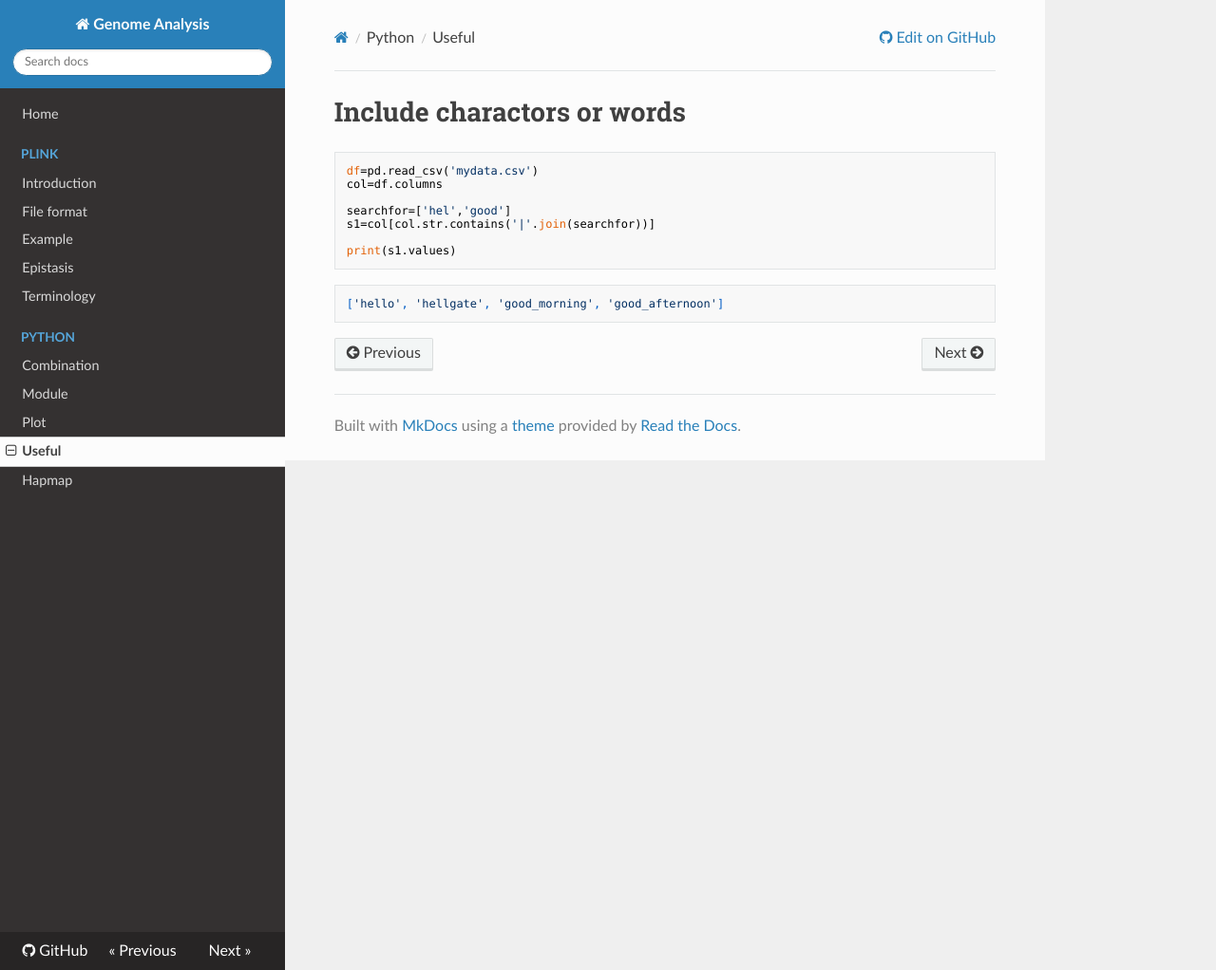
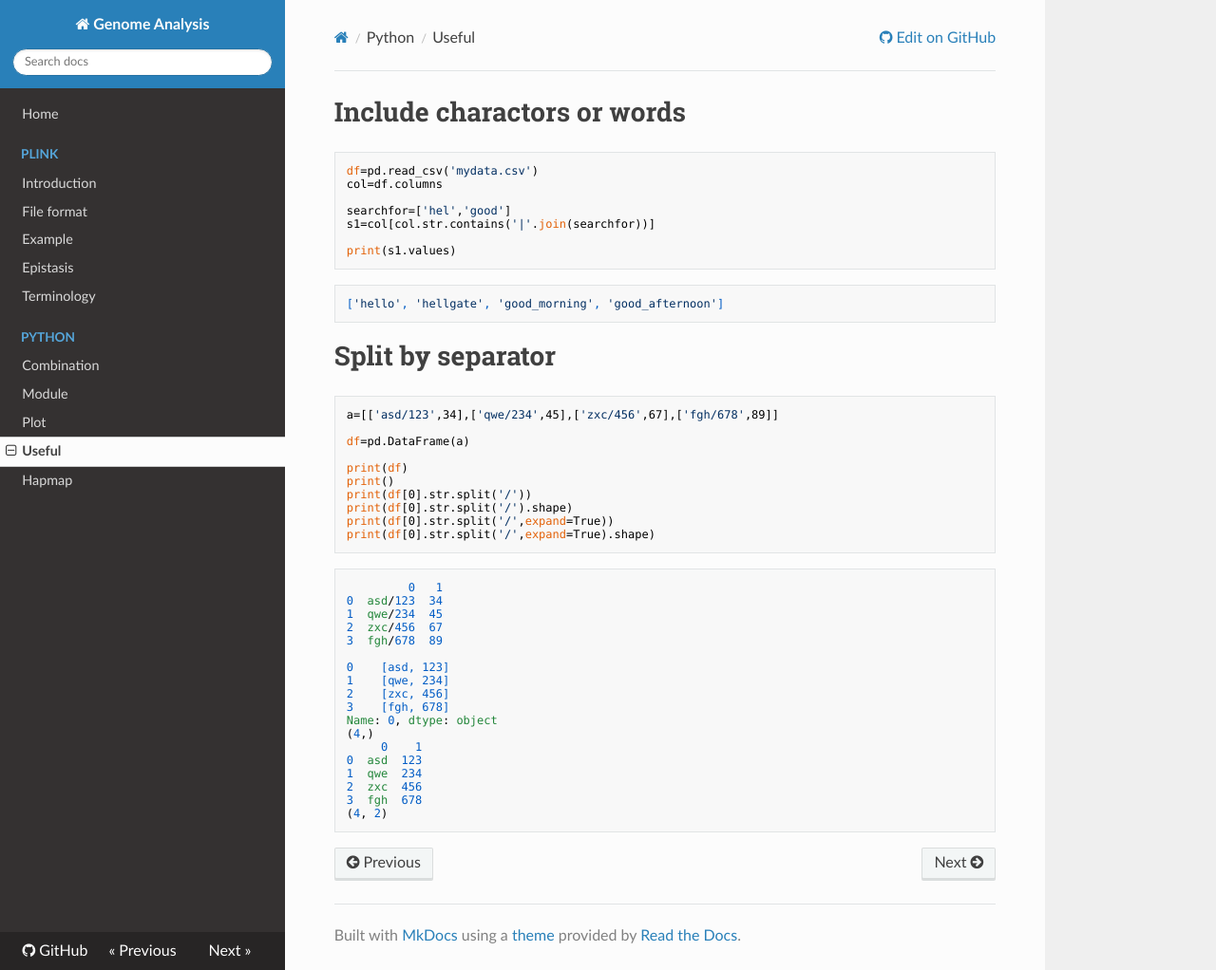
Before and after one commit to WonyoungCho/plink, an MkDocs documentation site: the page built from docs/python_useful.md, in a window 1280 px wide and 1022 px high. Shown: the whole window at 95% size. Built offline with MkDocs 1.6.1, drawn with Linux system fonts in a browser that asks for light colours; nearby versions of some CDN libraries; old or Windows-style settings are respelled for this version of MkDocs.

Commit message:
Update python_useful.md

````diff
--- a/docs/python_useful.md
+++ b/docs/python_useful.md
@@ -12,3 +12,37 @@ print(s1.values)
 ```
 ['hello', 'hellgate', 'good_morning', 'good_afternoon']
 ```
+
+# Split by separator
+```
+a=[['asd/123',34],['qwe/234',45],['zxc/456',67],['fgh/678',89]]
+
+df=pd.DataFrame(a)
+
+print(df)
+print()
+print(df[0].str.split('/'))
+print(df[0].str.split('/').shape)
+print(df[0].str.split('/',expand=True))
+print(df[0].str.split('/',expand=True).shape)
+```
+```
+         0   1
+0  asd/123  34
+1  qwe/234  45
+2  zxc/456  67
+3  fgh/678  89
+
+0    [asd, 123]
+1    [qwe, 234]
+2    [zxc, 456]
+3    [fgh, 678]
+Name: 0, dtype: object
+(4,)
+     0    1
+0  asd  123
+1  qwe  234
+2  zxc  456
+3  fgh  678
+(4, 2)
+```
````
